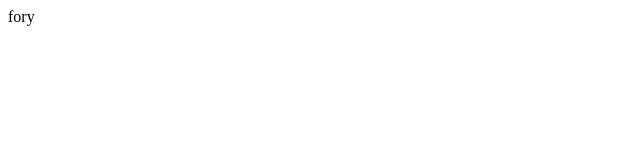
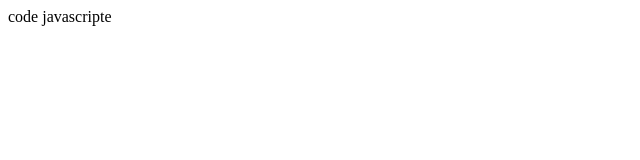
Before and after one commit to Dolpha-gt/canne, a plain HTML site: page index.html in a window 1280 px wide. Shown: the full height of the page, 0-640 px from the left. Drawn offline with Linux system fonts and the light colour scheme.

Commit message:
Add files via upload

```diff
--- a/index.html
+++ b/index.html
@@ -7,6 +7,6 @@
     <title>canne intelligente</title>
 </head>
 <body>
-    fory
+    code javascripte
 </body>
 </html>
```
